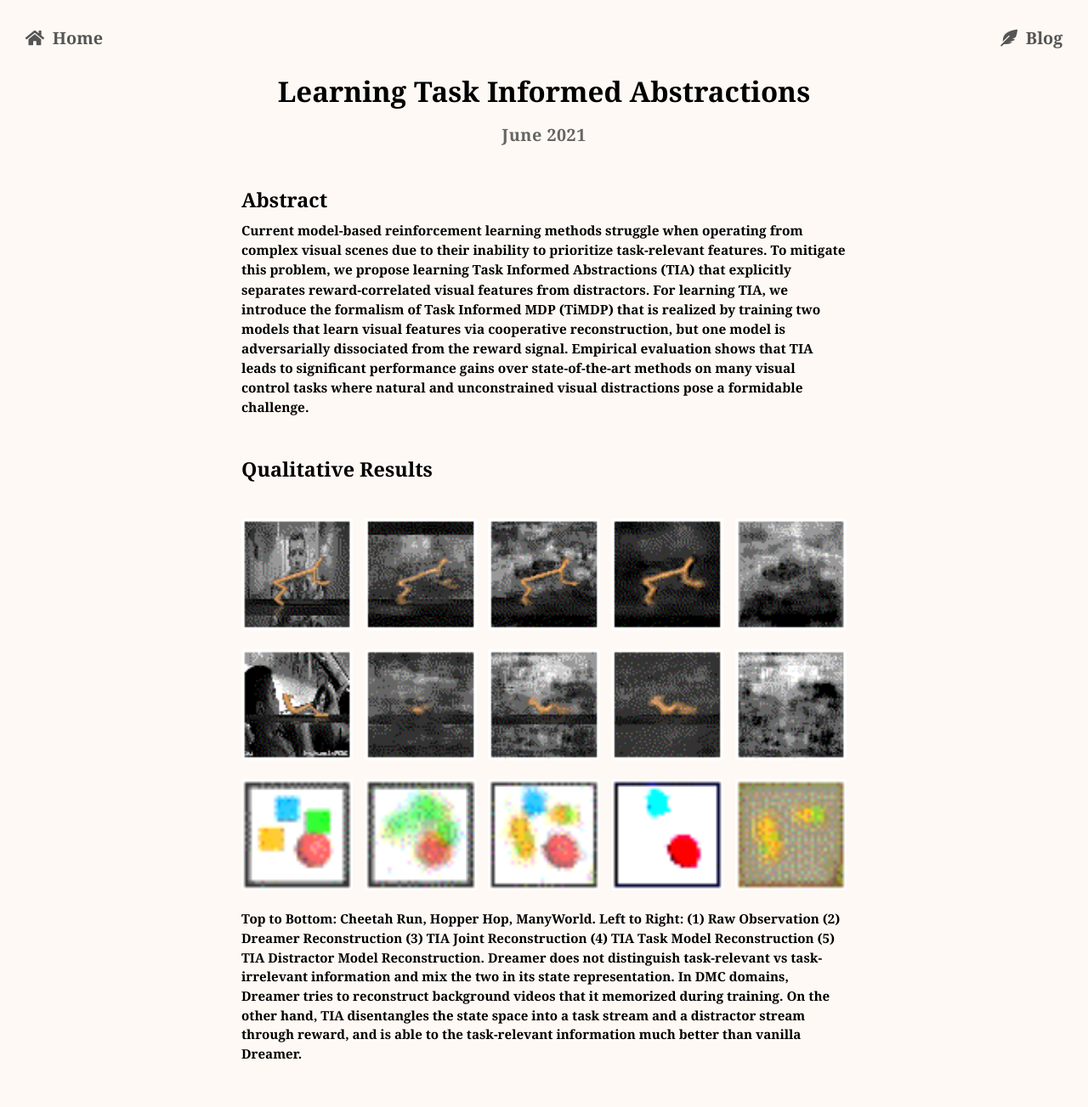
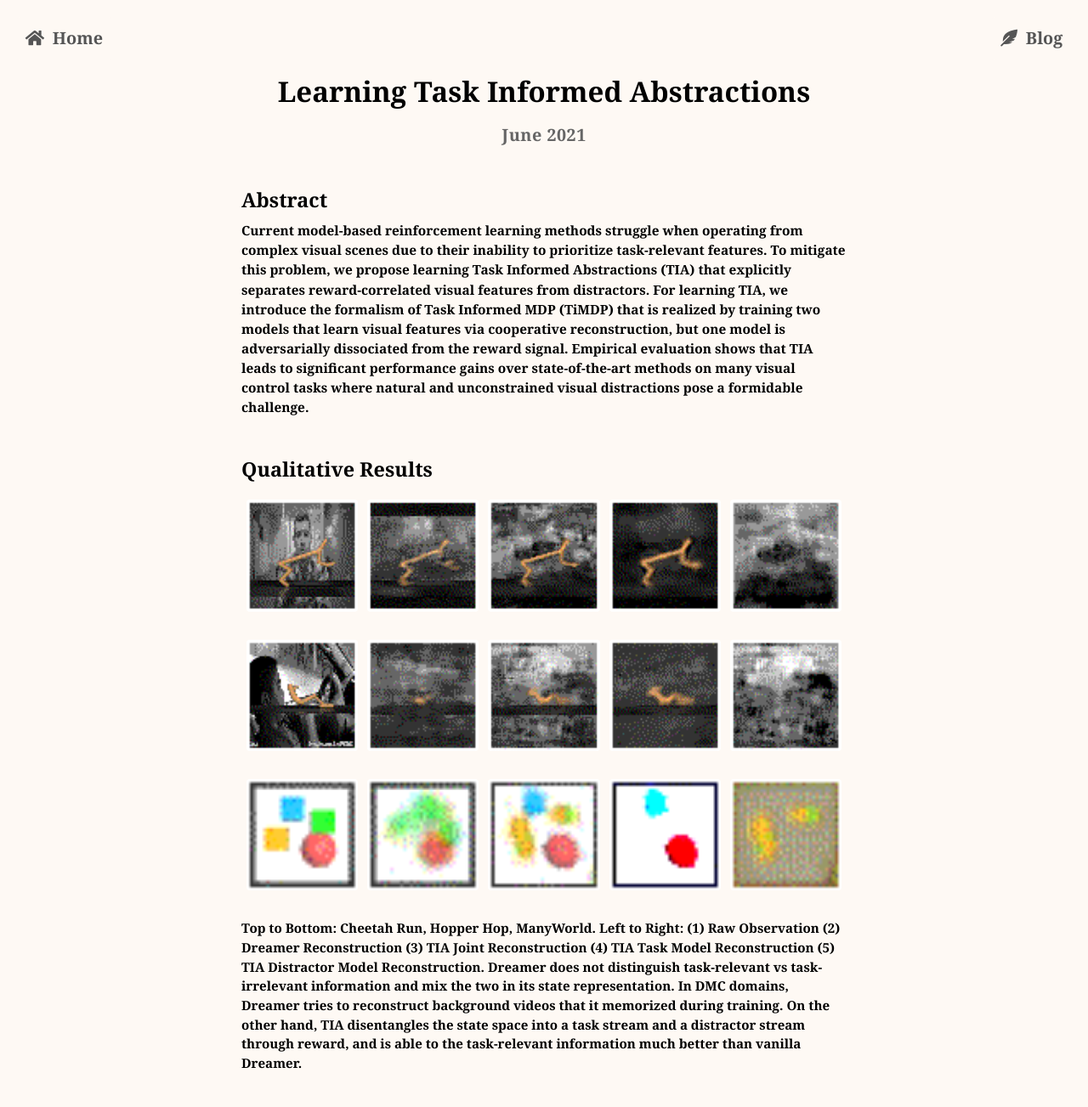
Before and after one commit to kyonofx/kyonofx.github.io, a Jekyll site: the page built from _pages/projects/tia.md, in a window 1280 px wide. Shown: the whole page at 85% size. Built offline with Jekyll 4.4.1, drawn with Linux system fonts in a browser that asks for light colours; cached includes are drawn as plain includes; some web fonts are replaced; a style sheet for code colours, icons or effects is not loaded.

```diff
--- a/_includes/head/custom.html
+++ b/_includes/head/custom.html
@@ -442,6 +442,44 @@ body {
   counter-reset: sidenote-counter;
 }
 
+/* Gallery mobile responsive fixes */
+figure.fifth {
+  display: flex;
+  flex-wrap: wrap;
+  justify-content: center;
+  gap: 0.5em;
+  margin: 1em 0;
+}
+
+figure.fifth > a,
+figure.fifth > img {
+  flex: 0 0 auto;
+  max-width: 100%;
+  height: auto;
+}
+
+/* Mobile gallery styling */
+@media (max-width: 767px) {
+  figure.fifth > a,
+  figure.fifth > img {
+    width: calc(50% - 0.25em) !important;
+    max-width: calc(50% - 0.25em);
+  }
+
+  figure.fifth {
+    gap: 0.25em;
+  }
+}
+
+/* Very small mobile screens */
+@media (max-width: 480px) {
+  figure.fifth > a,
+  figure.fifth > img {
+    width: 100% !important;
+    max-width: 100%;
+  }
+}
+
 </style>
 
 <!-- insert favicons. use https://realfavicongenerator.net/ -->
```
